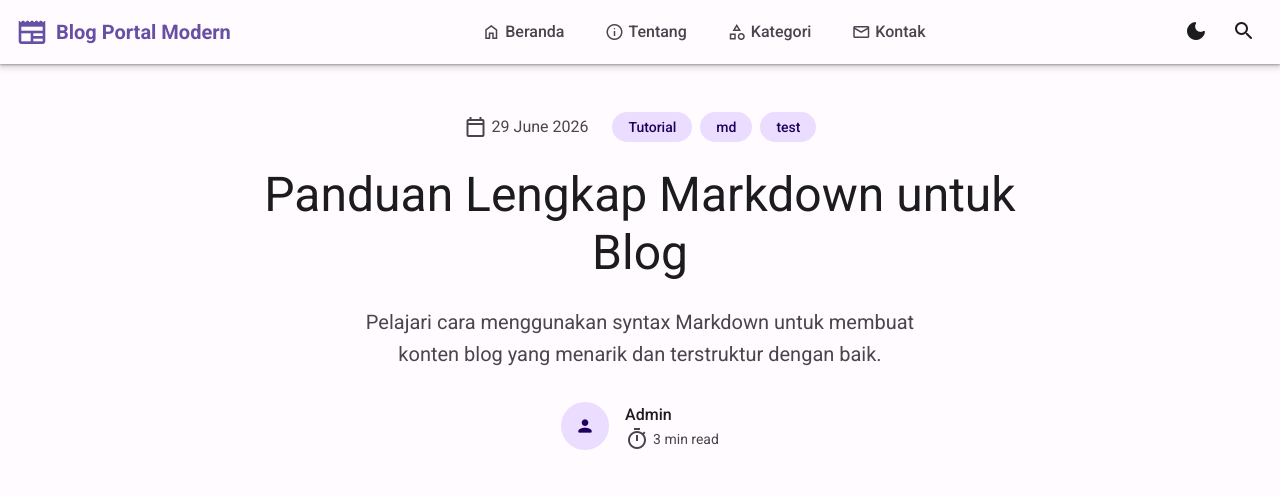
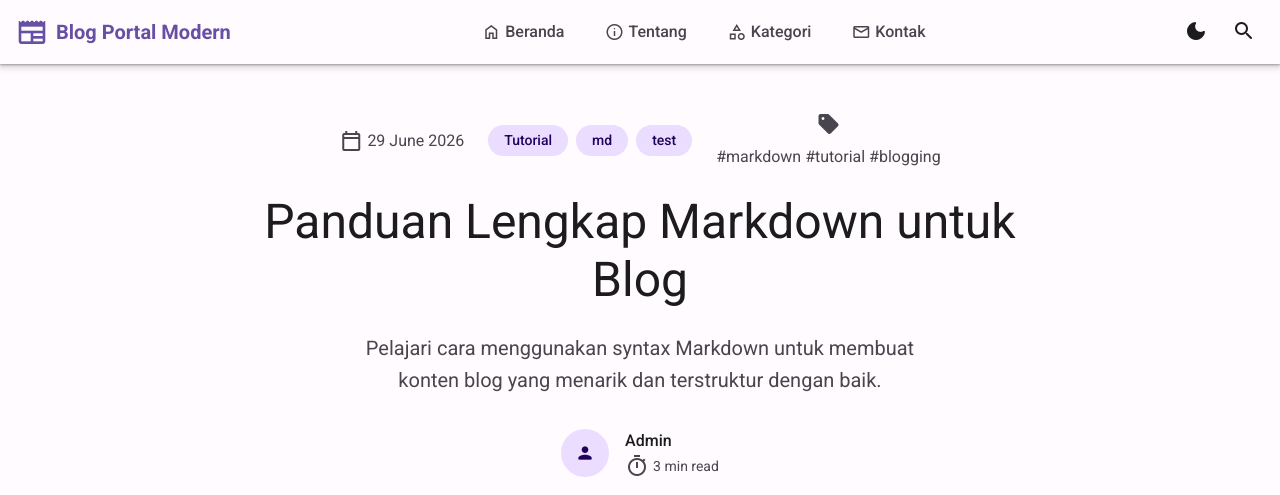
Before and after one commit to awvrverse/awvrverse.github.io, a Jekyll site: the page built from _posts/2026-06-30-Panduan Lengkap Markdown untuk Blog.md, in a window 1280 px wide and 900 px high, cut to the strip 0-495 px from the top of the window. Built offline with Jekyll 4.4.1, drawn with Linux system fonts in a browser that asks for light colours.

Commit message:
Update post.html

```diff
--- a/_layouts/post.html
+++ b/_layouts/post.html
@@ -15,6 +15,20 @@ layout: default
     {% for category in page.categories %}
     <span class="category-chip">{{ category }}</span>
     {% endfor %}
+</div>
+{% endif %}
+
+<!-- TAMBAHKAN DI SINI ↓↓↓ -->
+{% if page.tags.size > 0 %}
+<div class="post-tags">
+    <span class="material-icons-round">sell</span>
+    <div class="post-tags-list">
+        {% for tag in page.tags %}
+        <a href="{{ '/tags/#' | append: tag | slugify | relative_url }}" class="tag-link">
+            #{{ tag }}
+        </a>
+        {% endfor %}
+    </div>
 </div>
 {% endif %}
             </div>
```
Lines whose indentation alone changed are shown as unchanged.
